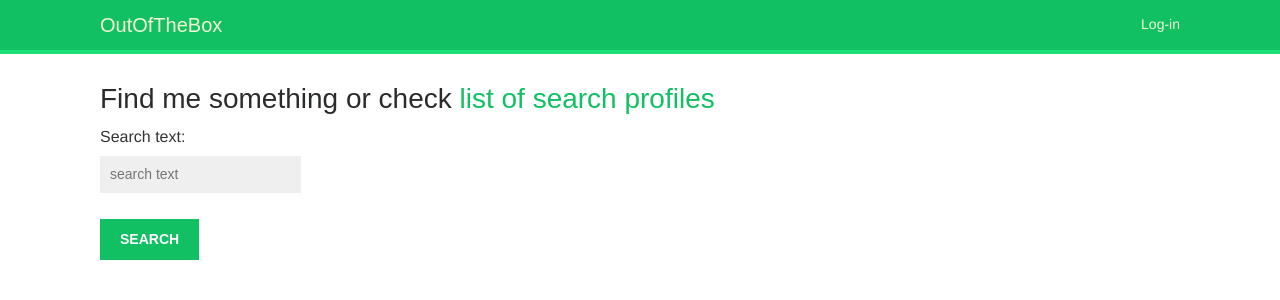
After one commit to PyLadiesPoznanAdvanced/OutOfTheBox, a Django app: page /web_scrapper/search/ in a window 1280 px wide. The commit adds this page. Shown: the top 300 px of the page. Run offline with Django 3.2, Linux system fonts and the light colour scheme; parts of the project's set-up code (start-up, migrations or seed data) failed here and were passed over; some libraries are stand-ins or nearby versions; some web fonts are replaced.

Commit message:
added search view

```diff
--- a/account/templates/base.html
+++ b/account/templates/base.html
@@ -24,7 +24,7 @@
         <ul class="menu">
             <li {% if section == "dashboard" %}class="selected"{% endif %}><a href="{% url "dashboard" %}">Dashboard</a>
             </li>
-            <li {% if section == "web_scrapper" %}class="selected"{% endif %}><a href="{% url "web_scrapper:list" %}">Web Scrapper</a></li>
+            <li {% if section == "web_scrapper" %}class="selected"{% endif %}><a href="{% url "web_scrapper:search" %}">Web Scrapper</a></li>
             <li {% if section == "option2" %}class="selected"{% endif %}><a href="#">Option2</a></li>
         </ul>
     {% endif %}
--- /dev/null
+++ b/web_scrapper/forms.py
@@ -0,0 +1,6 @@
+from django import forms
+
+
+class SearchForm(forms.Form):
+    search_text = forms.CharField(label='Search text', max_length=64,
+                                  widget=forms.TextInput(attrs={'placeholder': 'search text'}))
--- /dev/null
+++ b/web_scrapper/templates/web_scrapper/search.html
@@ -0,0 +1,12 @@
+{% extends "base.html" %}
+
+{% block title %}Find me something{% endblock %}
+
+{% block content %}
+    <h3>Find me something or check <a href="{% url "web_scrapper:list" %}">list of search profiles</a></h3>
+    <form action="." method="post">
+        {{ form.as_p }}
+        {% csrf_token %}
+        <input type="submit" value="Search">
+    </form>
+{% endblock %}
--- a/web_scrapper/urls.py
+++ b/web_scrapper/urls.py
@@ -2,6 +2,7 @@ from django.conf.urls import url
 from . import views
 
 urlpatterns = [
+    url(r'^search/$', views.search, name='search'),
     url(r'^list/$', views.SearchProfileListView.as_view(), name='list'),
     # url(r'^configure/$', views.configure, name='configure'),
 ]
--- a/web_scrapper/views.py
+++ b/web_scrapper/views.py
@@ -1,5 +1,8 @@
+from django.contrib import messages
 from django.shortcuts import render
 from django.views.generic import ListView
+
+from web_scrapper.forms import SearchForm
 from .models import SearchProfile
 
 
@@ -17,3 +20,15 @@ class SearchProfileListView(ListView):
 # Create your views here.
 def configure(request):
     return None
+
+
+def search(request):
+    if request.method == "POST":
+        form = SearchForm(request.POST)
+        if form.is_valid():
+            pass
+            messages.error(request, 'Not working yet')
+            # TODO magic start here
+    else:
+        form = SearchForm()
+    return render(request, 'web_scrapper/search.html', {'form': form, 'section': 'web_scrapper'})
```
